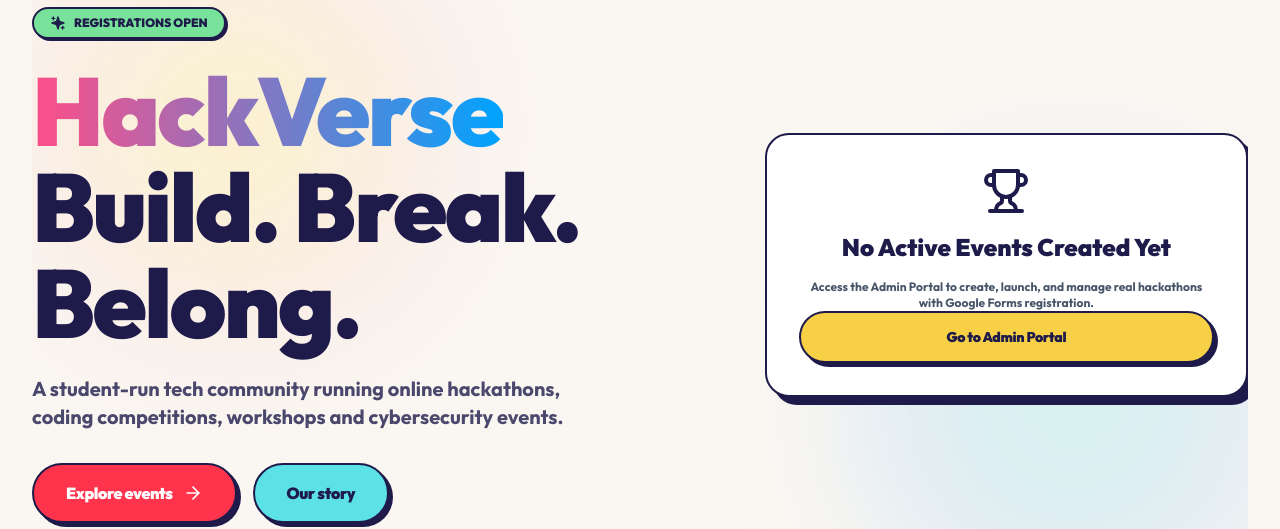
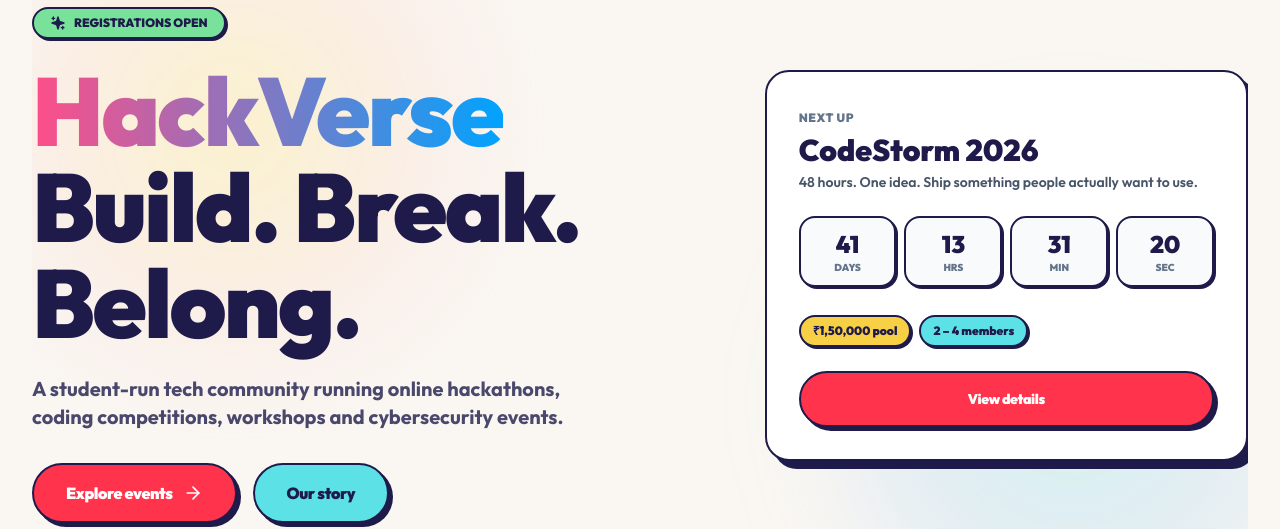
Before and after one commit to naveenkumar-arch/hackverse, a React (Vite) app in the folder client/: page / in a window 1280 px wide. Shown: the part 187-716 px from the top of the page. Built offline with nearby package versions, Linux system fonts and the light colour scheme; no server answers.

Commit message:
Update homepage spotlight card structure to match exact HackVerse layout

```diff
--- a/client/src/pages/Home.tsx
+++ b/client/src/pages/Home.tsx
@@ -116,45 +116,56 @@
             transition={{ delay: 0.2 }}
             className="lg:col-span-5"
           >
-            {featuredEvent ? (
             <div className="bg-white p-6 sm:p-8 rounded-3xl border-2 border-[#1E1B4B] shadow-[8px_8px_0px_0px_#1E1B4B] space-y-6 relative">
               <div className="space-y-1">
-                  <div className="flex justify-between items-center">
                 <span className="text-xs font-black uppercase tracking-wider text-slate-500">NEXT UP</span>
-                    <Badge variant={featuredEvent.status === 'LIVE' ? 'pink' : 'yellow'}>{featuredEvent.status}</Badge>
-                  </div>
                 <h3 className="text-3xl font-black text-[#1E1B4B]">
-                    {featuredEvent.title}
+                  {featuredEvent ? featuredEvent.title : 'CodeStorm 2026'}
                 </h3>
                 <p className="text-sm font-semibold text-slate-600 line-clamp-2">
-                    {featuredEvent.description}
+                  {featuredEvent ? featuredEvent.description : '48 hours. One idea. Ship something people actually want to use.'}
                 </p>
               </div>
 
-                <div className="p-4 rounded-2xl bg-[#FAF7EE] border-2 border-[#1E1B4B] space-y-1 text-xs font-bold text-[#1E1B4B] shadow-[2px_2px_0px_0px_#1E1B4B]">
-                  <p className="flex items-center gap-2">
-                    <Calendar className="w-4 h-4 text-[#1E1B4B]" /> Date: {featuredEvent.eventDate} ({featuredEvent.durationHours} Hours)
-                  </p>
+              {/* Countdown Timer Row */}
+              <div className="grid grid-cols-4 gap-2 text-center">
+                {[
+                  { label: 'DAYS', val: timeLeft.days },
+                  { label: 'HRS', val: timeLeft.hrs },
+                  { label: 'MIN', val: timeLeft.min },
+                  { label: 'SEC', val: timeLeft.sec },
+                ].map((item, idx) => (
+                  <div key={idx} className="p-2.5 rounded-2xl border-2 border-[#1E1B4B] bg-slate-50 shadow-[2px_2px_0px_0px_#1E1B4B]">
+                    <div className="text-xl sm:text-2xl font-black text-[#1E1B4B]">{item.val}</div>
+                    <div className="text-[10px] font-black text-slate-500">{item.label}</div>
+                  </div>
+                ))}
               </div>
 
+              {/* Tags Row */}
+              <div className="flex flex-wrap gap-2 pt-1">
+                <span className="px-3 py-1.5 rounded-full bg-[#F7D046] border-2 border-[#1E1B4B] text-xs font-black shadow-[2px_2px_0px_0px_#1E1B4B]">
+                  ₹1,50,000 pool
+                </span>
+                <span className="px-3 py-1.5 rounded-full bg-[#5CE1E6] border-2 border-[#1E1B4B] text-xs font-black shadow-[2px_2px_0px_0px_#1E1B4B]">
+                  2 – 4 members
+                </span>
+              </div>
+
+              {featuredEvent?.registrationLink ? (
                 <a href={featuredEvent.registrationLink} target="_blank" rel="noreferrer" className="block w-full">
                   <Button variant="primary" className="w-full py-4 text-sm font-black">
                     Register Now (Google Form)
                   </Button>
                 </a>
+              ) : (
+                <Link to="/events" className="block w-full">
+                  <Button variant="primary" className="w-full py-4 text-sm font-black">
+                    View details
+                  </Button>
+                </Link>
+              )}
             </div>
-            ) : (
-              <div className="bg-white p-8 rounded-3xl border-2 border-[#1E1B4B] shadow-[8px_8px_0px_0px_#1E1B4B] text-center space-y-4">
-                <Trophy className="w-12 h-12 text-[#1E1B4B] mx-auto" />
-                <h3 className="text-2xl font-black text-[#1E1B4B]">No Active Events Created Yet</h3>
-                <p className="text-xs font-bold text-slate-600">
-                  Access the Admin Portal to create, launch, and manage real hackathons with Google Forms registration.
-                </p>
-                <Link to="/admin-portal">
-                  <Button variant="yellow" className="w-full py-3.5">Go to Admin Portal</Button>
-                </Link>
-              </div>
-            )}
           </motion.div>
         </div>
       </section>
```
Lines whose indentation alone changed are shown as unchanged.
